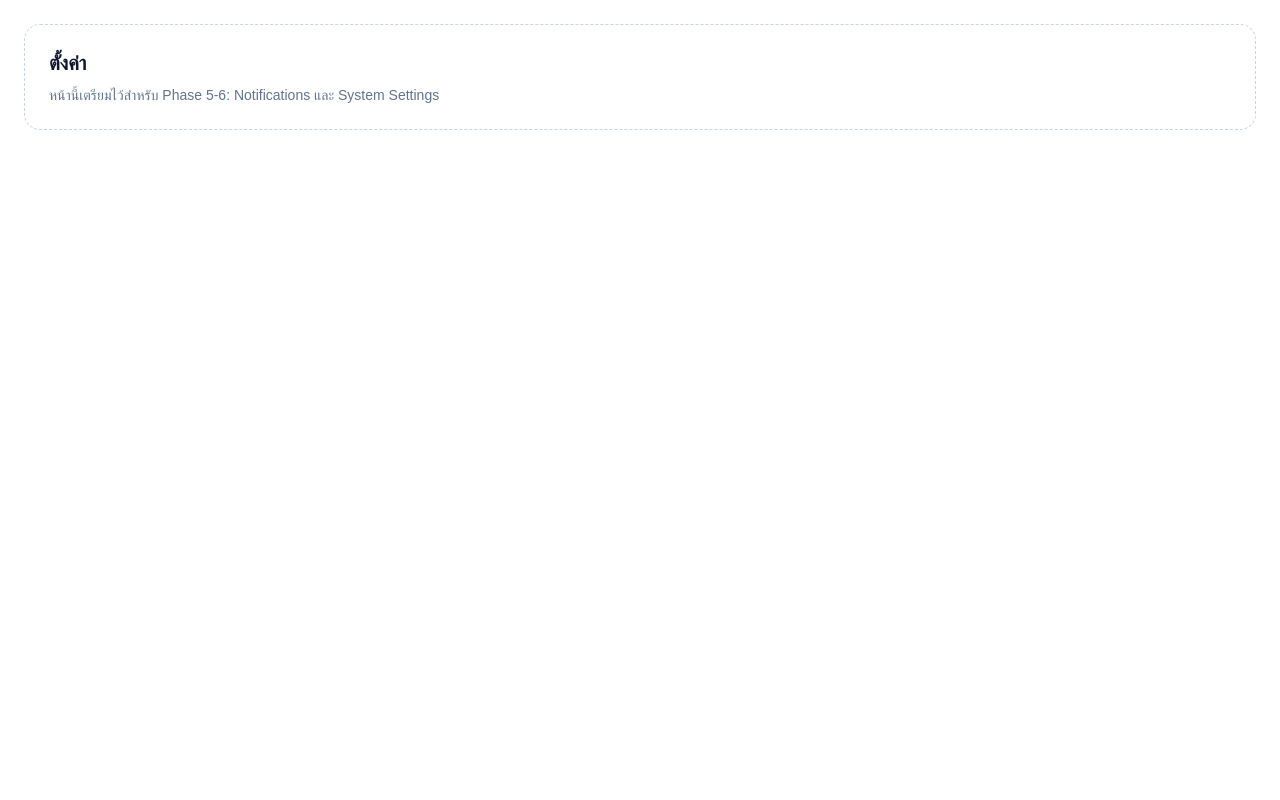
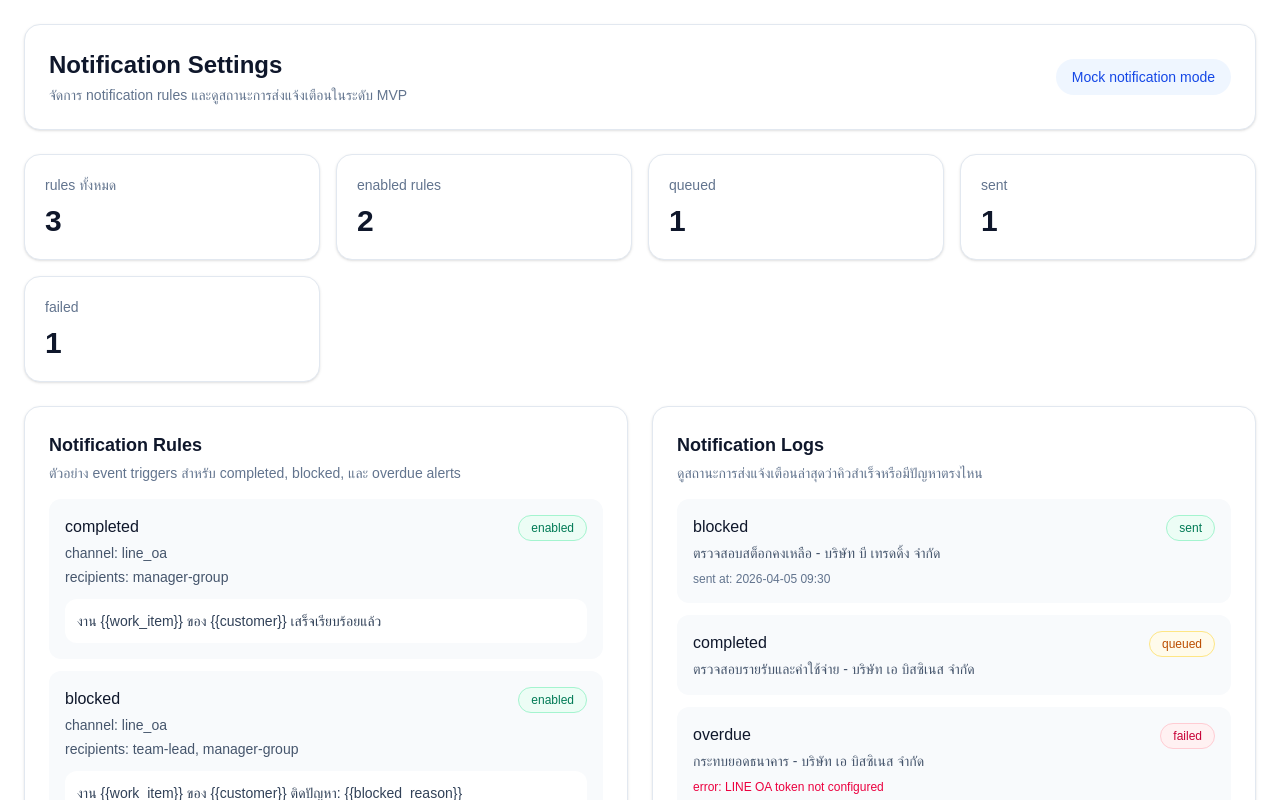
Before and after one commit to alovana/Accounting-Task-Tracker, a Next.js app in the folder accounting-work-tracker/: page /settings in a window 1280 px wide. Shown: the top 800 px of the page. Built offline with nearby package versions, Linux system fonts and the light colour scheme.

Commit message:
Scaffold phase 5 notifications

```diff
--- /dev/null
+++ b/accounting-work-tracker/product/accounting-work-tracker-phase5-status.md
@@ -0,0 +1,13 @@
+# Phase 5 Status
+
+## Scope completed in this iteration
+- Notification settings page scaffolded for LINE OA event triggers
+- Notification rules mock model added
+- Notification logs mock model added
+- Notification selectors added for summary cards
+- SQL schema draft added for notification_rules and line_notifications
+- Coverage included for completed, blocked, and overdue alert scenarios
+
+## Notes
+- This iteration is notification scaffold only and does not send real LINE messages yet
+- Ready for next enhancement: real event trigger functions and LINE OA integration layer
--- /dev/null
+++ b/accounting-work-tracker/src/app/settings/loading.tsx
@@ -0,0 +1,9 @@
+export default function SettingsLoading() {
+  return (
+    <main className="mx-auto w-full max-w-7xl px-6 py-6">
+      <div className="rounded-2xl border border-slate-200 bg-white p-6 shadow-sm">
+        <p className="text-sm text-slate-500">กำลังโหลด notification settings...</p>
+      </div>
+    </main>
+  );
+}
--- a/accounting-work-tracker/src/app/settings/page.tsx
+++ b/accounting-work-tracker/src/app/settings/page.tsx
@@ -1,11 +1,68 @@
+import { EmptyState } from "@/components/phase2/empty-state";
+import { PageHeader } from "@/components/phase2/page-header";
+import { SectionCard } from "@/components/phase2/section-card";
+import { NotificationLogList } from "@/components/phase5/notification-log-list";
+import { NotificationRuleList } from "@/components/phase5/notification-rule-list";
+import { notificationLogs, notificationRules } from "@/lib/mock/phase5-data";
+import { getEnabledRuleCount, getNotificationStats } from "@/lib/phase5/selectors";
+
 export default function SettingsPage() {
+  const stats = getNotificationStats(notificationLogs);
+  const enabledRules = getEnabledRuleCount(notificationRules);
+
   return (
-    <main className="mx-auto w-full max-w-7xl px-6 py-6">
-      <div className="rounded-2xl border border-dashed border-slate-300 bg-white p-6">
-        <h1 className="text-xl font-semibold text-slate-900">ตั้งค่า</h1>
-        <p className="mt-2 text-sm text-slate-500">
-          หน้านี้เตรียมไว้สำหรับ Phase 5-6: Notifications และ System Settings
-        </p>
+    <main className="mx-auto flex w-full max-w-7xl flex-col gap-6 px-6 py-6">
+      <PageHeader
+        title="Notification Settings"
+        description="จัดการ notification rules และดูสถานะการส่งแจ้งเตือนในระดับ MVP"
+        badge="Mock notification mode"
+      />
+
+      <section className="grid gap-4 md:grid-cols-4">
+        <div className="rounded-2xl border border-slate-200 bg-white p-5 shadow-sm">
+          <p className="text-sm text-slate-500">rules ทั้งหมด</p>
+          <p className="mt-2 text-3xl font-bold text-slate-900">{notificationRules.length}</p>
+        </div>
+        <div className="rounded-2xl border border-slate-200 bg-white p-5 shadow-sm">
+          <p className="text-sm text-slate-500">enabled rules</p>
+          <p className="mt-2 text-3xl font-bold text-slate-900">{enabledRules}</p>
+        </div>
+        {stats.map((item) => (
+          <div key={item.label} className="rounded-2xl border border-slate-200 bg-white p-5 shadow-sm">
+            <p className="text-sm text-slate-500">{item.label}</p>
+            <p className="mt-2 text-3xl font-bold text-slate-900">{item.value}</p>
+          </div>
+        ))}
+      </section>
+
+      <div className="grid gap-6 xl:grid-cols-[1fr_1fr]">
+        <SectionCard
+          title="Notification Rules"
+          description="ตัวอย่าง event triggers สำหรับ completed, blocked, และ overdue alerts"
+        >
+          {notificationRules.length === 0 ? (
+            <EmptyState
+              title="ยังไม่มี notification rules"
+              description="เพิ่มกฎการแจ้งเตือนเพื่อให้ระบบส่ง LINE OA ได้ในอนาคต"
+            />
+          ) : (
+            <NotificationRuleList rules={notificationRules} />
+          )}
+        </SectionCard>
+
+        <SectionCard
+          title="Notification Logs"
+          description="ดูสถานะการส่งแจ้งเตือนล่าสุดว่าคิวสำเร็จหรือมีปัญหาตรงไหน"
+        >
+          {notificationLogs.length === 0 ? (
+            <EmptyState
+              title="ยังไม่มี notification logs"
+              description="เมื่อระบบเริ่ม trigger notifications จะมีประวัติในส่วนนี้"
+            />
+          ) : (
+            <NotificationLogList logs={notificationLogs} />
+          )}
+        </SectionCard>
       </div>
     </main>
   );
--- /dev/null
+++ b/accounting-work-tracker/src/components/phase5/notification-log-list.tsx
@@ -0,0 +1,37 @@
+import type { NotificationLog } from "@/types/notifications";
+
+type NotificationLogListProps = {
+  logs: NotificationLog[];
+};
+
+export function NotificationLogList({ logs }: NotificationLogListProps) {
+  return (
+    <div className="space-y-3">
+      {logs.map((log) => (
+        <div key={log.id} className="rounded-xl bg-slate-50 p-4">
+          <div className="flex items-start justify-between gap-3">
+            <div>
+              <p className="font-medium text-slate-900">{log.eventType}</p>
+              <p className="mt-1 text-sm text-slate-600">{log.targetName}</p>
+            </div>
+            <span
+              className={`inline-flex rounded-full border px-3 py-1 text-xs font-medium ${
+                log.status === "sent"
+                  ? "border-emerald-200 bg-emerald-50 text-emerald-700"
+                  : log.status === "failed"
+                    ? "border-rose-200 bg-rose-50 text-rose-700"
+                    : "border-amber-200 bg-amber-50 text-amber-700"
+              }`}
+            >
+              {log.status}
+            </span>
+          </div>
+          {log.sentAt ? <p className="mt-2 text-xs text-slate-500">sent at: {log.sentAt}</p> : null}
+          {log.errorMessage ? (
+            <p className="mt-2 text-xs text-rose-600">error: {log.errorMessage}</p>
+          ) : null}
+        </div>
+      ))}
+    </div>
+  );
+}
--- /dev/null
+++ b/accounting-work-tracker/src/components/phase5/notification-rule-list.tsx
@@ -0,0 +1,33 @@
+import type { NotificationRule } from "@/types/notifications";
+
+type NotificationRuleListProps = {
+  rules: NotificationRule[];
+};
+
+export function NotificationRuleList({ rules }: NotificationRuleListProps) {
+  return (
+    <div className="space-y-3">
+      {rules.map((rule) => (
+        <div key={rule.id} className="rounded-xl bg-slate-50 p-4">
+          <div className="flex items-start justify-between gap-3">
+            <div>
+              <p className="font-medium text-slate-900">{rule.eventType}</p>
+              <p className="mt-1 text-sm text-slate-600">channel: {rule.channel}</p>
+              <p className="mt-1 text-sm text-slate-600">recipients: {rule.recipients.join(", ")}</p>
+            </div>
+            <span
+              className={`inline-flex rounded-full border px-3 py-1 text-xs font-medium ${
+                rule.enabled
+                  ? "border-emerald-200 bg-emerald-50 text-emerald-700"
+                  : "border-slate-200 bg-slate-100 text-slate-600"
+              }`}
+            >
+              {rule.enabled ? "enabled" : "disabled"}
+            </span>
+          </div>
+          <p className="mt-3 rounded-xl bg-white p-3 text-sm text-slate-700">{rule.template}</p>
+        </div>
+      ))}
+    </div>
+  );
+}
--- /dev/null
+++ b/accounting-work-tracker/src/lib/mock/phase5-data.ts
@@ -0,0 +1,54 @@
+import type { NotificationLog, NotificationRule } from "@/types/notifications";
+
+export const notificationRules: NotificationRule[] = [
+  {
+    id: "rule-1",
+    eventType: "completed",
+    channel: "line_oa",
+    enabled: true,
+    recipients: ["manager-group"],
+    template: "งาน {{work_item}} ของ {{customer}} เสร็จเรียบร้อยแล้ว",
+  },
+  {
+    id: "rule-2",
+    eventType: "blocked",
+    channel: "line_oa",
+    enabled: true,
+    recipients: ["team-lead", "manager-group"],
+    template: "งาน {{work_item}} ของ {{customer}} ติดปัญหา: {{blocked_reason}}",
+  },
+  {
+    id: "rule-3",
+    eventType: "overdue",
+    channel: "line_oa",
+    enabled: false,
+    recipients: ["manager-group"],
+    template: "งาน {{work_item}} ของ {{customer}} เกินกำหนดแล้ว",
+  },
+];
+
+export const notificationLogs: NotificationLog[] = [
+  {
+    id: "log-1",
+    eventType: "blocked",
+    targetType: "work_item",
+    targetName: "ตรวจสอบสต็อกคงเหลือ - บริษัท บี เทรดดิ้ง จำกัด",
+    status: "sent",
+    sentAt: "2026-04-05 09:30",
+  },
+  {
+    id: "log-2",
+    eventType: "completed",
+    targetType: "work_item",
+    targetName: "ตรวจสอบรายรับและค่าใช้จ่าย - บริษัท เอ บิสซิเนส จำกัด",
+    status: "queued",
+  },
+  {
+    id: "log-3",
+    eventType: "overdue",
+    targetType: "work_item",
+    targetName: "กระทบยอดธนาคาร - บริษัท เอ บิสซิเนส จำกัด",
+    status: "failed",
+    errorMessage: "LINE OA token not configured",
+  },
+];
--- /dev/null
+++ b/accounting-work-tracker/src/lib/phase5/selectors.ts
@@ -0,0 +1,22 @@
+import type { NotificationLog, NotificationRule } from "@/types/notifications";
+
+export function getNotificationStats(logs: NotificationLog[]) {
+  return [
+    {
+      label: "queued",
+      value: logs.filter((item) => item.status === "queued").length.toString(),
+    },
+    {
+      label: "sent",
+      value: logs.filter((item) => item.status === "sent").length.toString(),
+    },
+    {
+      label: "failed",
+      value: logs.filter((item) => item.status === "failed").length.toString(),
+    },
+  ];
+}
+
+export function getEnabledRuleCount(rules: NotificationRule[]) {
+  return rules.filter((item) => item.enabled).length;
+}
--- /dev/null
+++ b/accounting-work-tracker/src/types/notifications.ts
@@ -0,0 +1,21 @@
+export type NotificationEventType = "completed" | "blocked" | "overdue";
+export type NotificationChannel = "line_oa" | "email" | "internal";
+
+export type NotificationRule = {
+  id: string;
+  eventType: NotificationEventType;
+  channel: NotificationChannel;
+  enabled: boolean;
+  recipients: string[];
+  template: string;
+};
+
+export type NotificationLog = {
+  id: string;
+  eventType: NotificationEventType;
+  targetType: "work_item" | "work_cycle";
+  targetName: string;
+  status: "queued" | "sent" | "failed";
+  sentAt?: string;
+  errorMessage?: string;
+};
```
Also changed, not shown: 2 other files (tests, documents, lock files or other folders).
